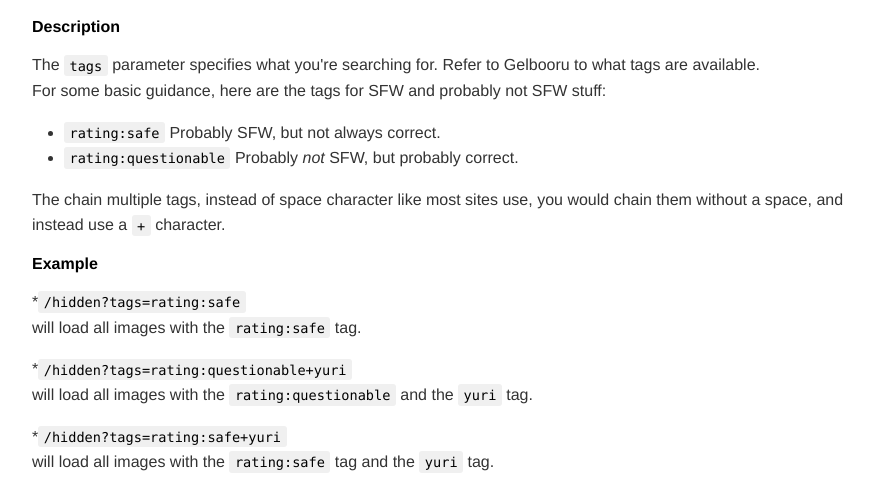
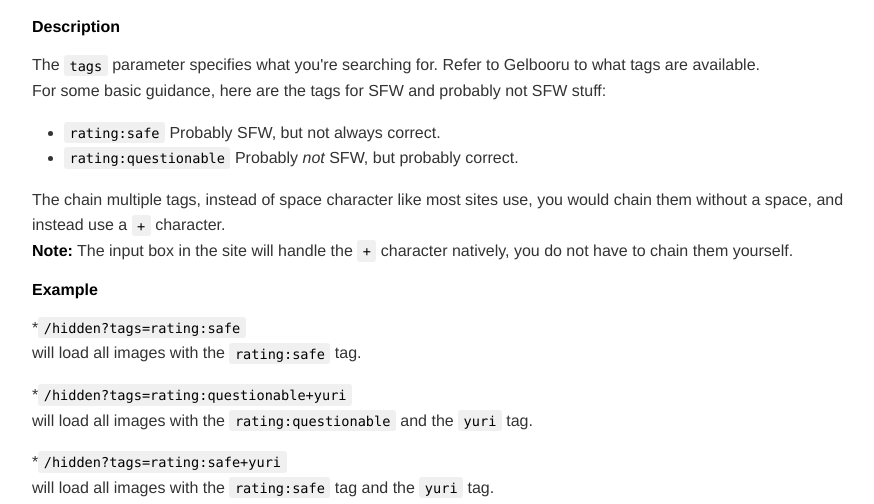
Before and after one commit to Xevion/v1.xevion.dev, a Flask app: template app/templates/hidden_help.html in a window 1280 px wide. Shown: the part 1157-1661 px from the top of the page, without its empty margins (183-1057 px from the left). Run offline with Flask 2, Linux system fonts and the light colour scheme; the template is opened without the code that fills it, so the values that code supplies are empty; parts of the project's set-up code (start-up, migrations or seed data) failed here and were passed over; some libraries are stand-ins or nearby versions.

Commit message:
markdown note about native + chain support

```diff
--- a/app/templates/hidden_help.html
+++ b/app/templates/hidden_help.html
@@ -308,7 +308,8 @@
 <p><code>rating:questionable</code> Probably <em>not</em> SFW, but probably correct.</p>
 </li>
 </ul>
-<p>The chain multiple tags, instead of space character like most sites use, you would chain them without a space, and instead use a <code>+</code> character.</p>
+<p>The chain multiple tags, instead of space character like most sites use, you would chain them without a space, and instead use a <code>+</code> character.<br>
+<strong>Note:</strong> The input box in the site will handle the <code>+</code> character natively, you do not have to chain them yourself.</p>
 <h5 class="mume-header" id="example">Example</h5>
 
 <p>*<code>/hidden?tags=rating:safe</code><br>
```
Also changed, not shown: app/templates/hidden_help.md (+1 -0 lines).
